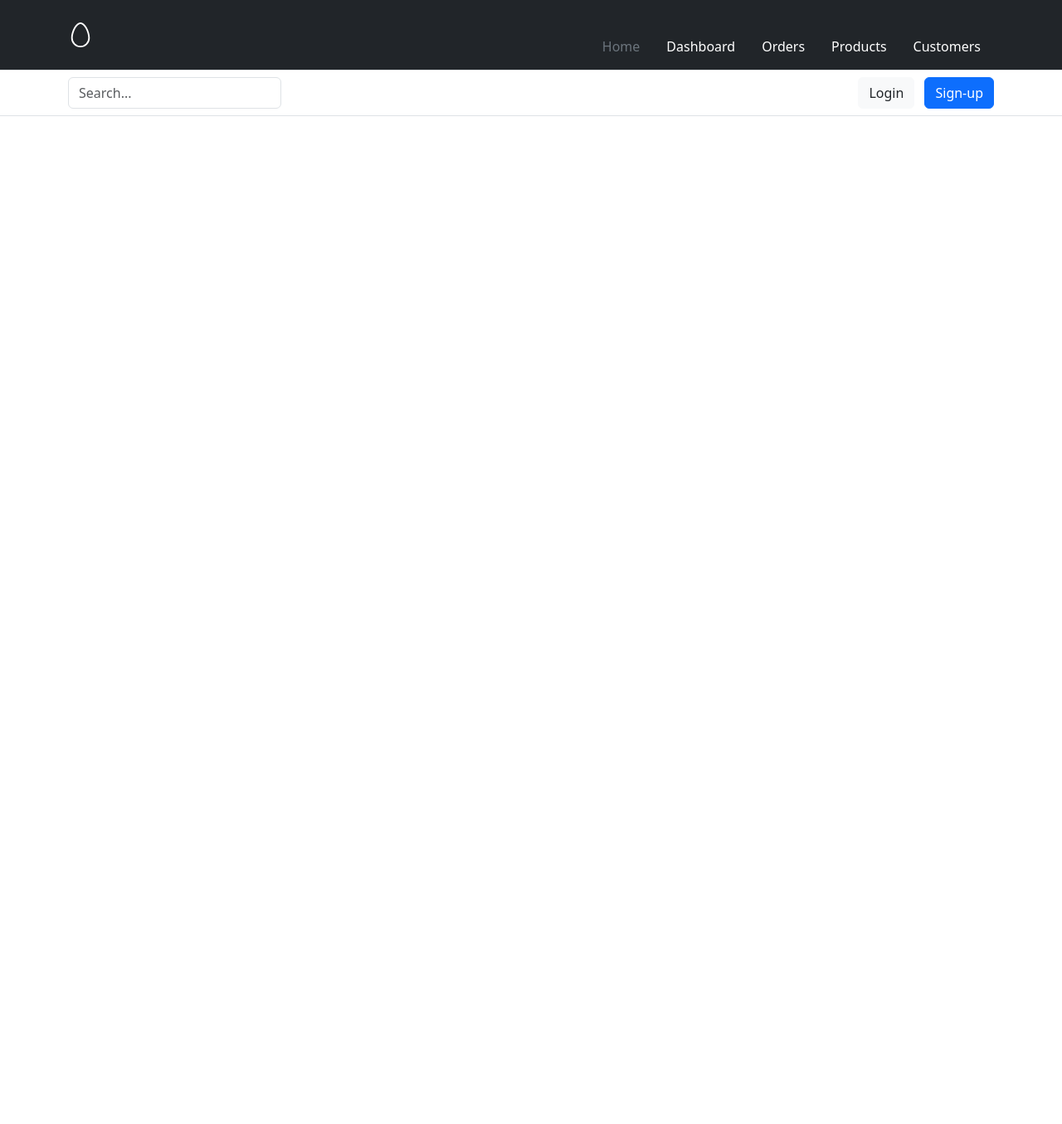
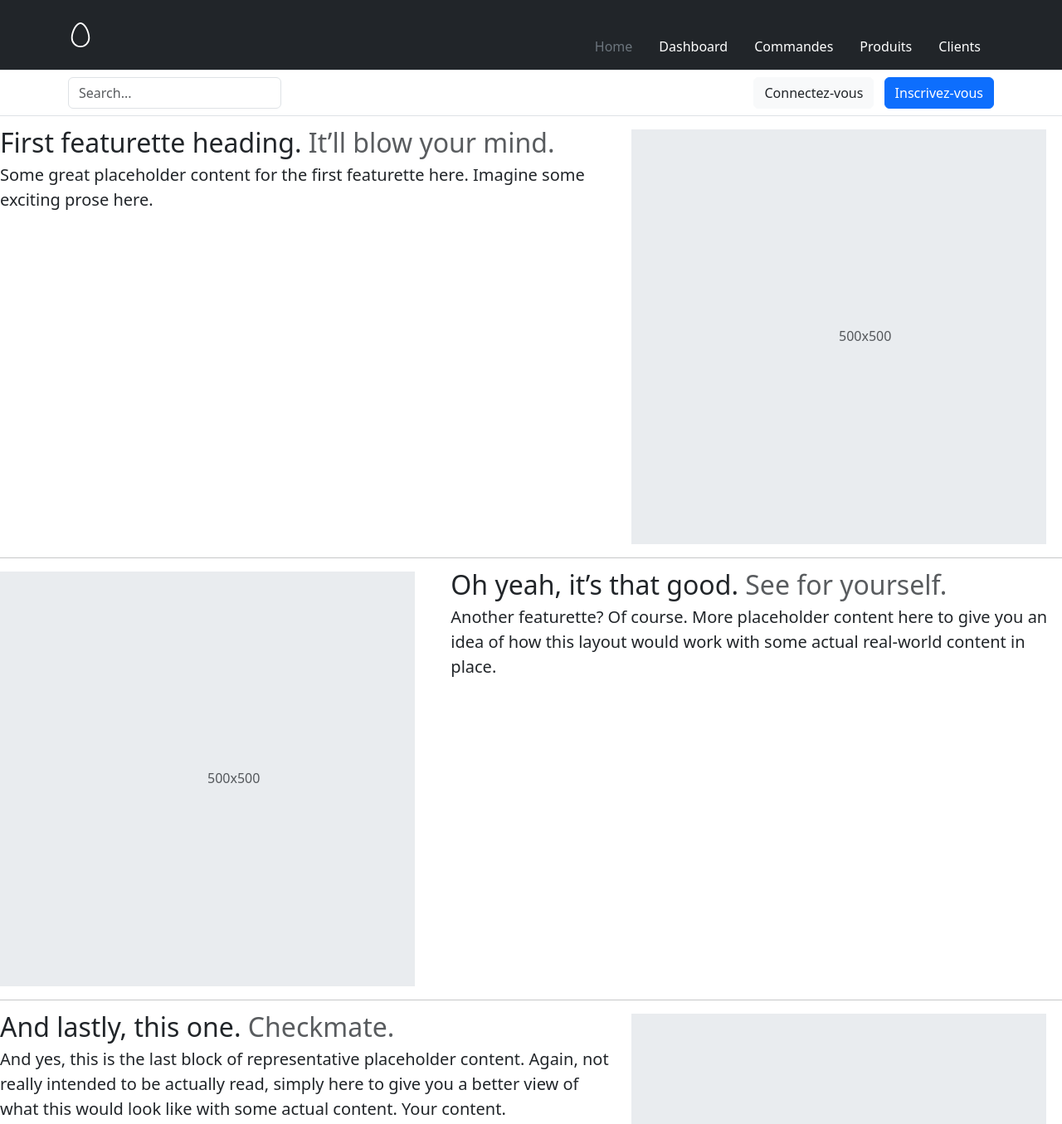
Before and after one commit to WD3F/odin-recipes, a plain HTML site: page index.html in a window 1280 px wide. Shown: the top 1355 px of the page at 83% size. Before the commit the page ends 800 px from the top, so only its background shows below. Drawn offline with nearby package versions, Linux system fonts and the light colour scheme.

Commit message:
Following edit

```diff
--- a/index.html
+++ b/index.html
@@ -39,19 +39,19 @@
                     <li>
                       <a href="#" class="nav-link text-white">
                         <svg class="bi d-block mx-auto mb-1" width="24" height="24"><use xlink:href="#table"></use></svg>
-                        Orders
+                        Commandes
                       </a>
                     </li>
                     <li>
                       <a href="#" class="nav-link text-white">
                         <svg class="bi d-block mx-auto mb-1" width="24" height="24"><use xlink:href="#grid"></use></svg>
-                        Products
+                        Produits
                       </a>
                     </li>
                     <li>
                       <a href="#" class="nav-link text-white">
                         <svg class="bi d-block mx-auto mb-1" width="24" height="24"><use xlink:href="#people-circle"></use></svg>
-                        Customers
+                        Clients
                       </a>
                     </li>
                   </ul>
@@ -65,13 +65,46 @@
                 </form>
 
                 <div class="text-end">
-                  <button type="button" class="btn btn-light text-dark me-2">Login</button>
-                  <button type="button" class="btn btn-primary">Sign-up</button>
+                  <button type="button" class="btn btn-light text-dark me-2">Connectez-vous</button>
+                  <button type="button" class="btn btn-primary">Inscrivez-vous</button>
                 </div>
               </div>
             </div>
           </header>
 
+
+
+          <div class="row featurette">
+            <div class="col-md-7">
+              <h2 class="featurette-heading fw-normal lh-1">First featurette heading. <span class="text-body-secondary">It’ll blow your mind.</span></h2>
+              <p class="lead">Some great placeholder content for the first featurette here. Imagine some exciting prose here.</p>
+            </div>
+            <div class="col-md-5">
+              <svg class="bd-placeholder-img bd-placeholder-img-lg featurette-image img-fluid mx-auto" width="500" height="500" xmlns="http://www.w3.org/2000/svg" role="img" aria-label="Placeholder: 500x500" preserveAspectRatio="xMidYMid slice" focusable="false"><title>Placeholder</title><rect width="100%" height="100%" fill="var(--bs-secondary-bg)"></rect><text x="50%" y="50%" fill="var(--bs-secondary-color)" dy=".3em">500x500</text></svg>
+            </div>
+          </div>
+
+          <hr class="featurette-divider">
+          <div class="row featurette">
+            <div class="col-md-7 order-md-2">
+              <h2 class="featurette-heading fw-normal lh-1">Oh yeah, it’s that good. <span class="text-body-secondary">See for yourself.</span></h2>
+              <p class="lead">Another featurette? Of course. More placeholder content here to give you an idea of how this layout would work with some actual real-world content in place.</p>
+            </div>
+            <div class="col-md-5 order-md-1">
+              <svg class="bd-placeholder-img bd-placeholder-img-lg featurette-image img-fluid mx-auto" width="500" height="500" xmlns="http://www.w3.org/2000/svg" role="img" aria-label="Placeholder: 500x500" preserveAspectRatio="xMidYMid slice" focusable="false"><title>Placeholder</title><rect width="100%" height="100%" fill="var(--bs-secondary-bg)"></rect><text x="50%" y="50%" fill="var(--bs-secondary-color)" dy=".3em">500x500</text></svg>
+            </div>
+          </div>
+
+          <hr class="featurette-divider">
+          <div class="row featurette">
+            <div class="col-md-7">
+              <h2 class="featurette-heading fw-normal lh-1">And lastly, this one. <span class="text-body-secondary">Checkmate.</span></h2>
+              <p class="lead">And yes, this is the last block of representative placeholder content. Again, not really intended to be actually read, simply here to give you a better view of what this would look like with some actual content. Your content.</p>
+            </div>
+            <div class="col-md-5">
+              <svg class="bd-placeholder-img bd-placeholder-img-lg featurette-image img-fluid mx-auto" width="500" height="500" xmlns="http://www.w3.org/2000/svg" role="img" aria-label="Placeholder: 500x500" preserveAspectRatio="xMidYMid slice" focusable="false"><title>Placeholder</title><rect width="100%" height="100%" fill="var(--bs-secondary-bg)"></rect><text x="50%" y="50%" fill="var(--bs-secondary-color)" dy=".3em">500x500</text></svg>
+            </div>
+          </div>
 
 
 
```
